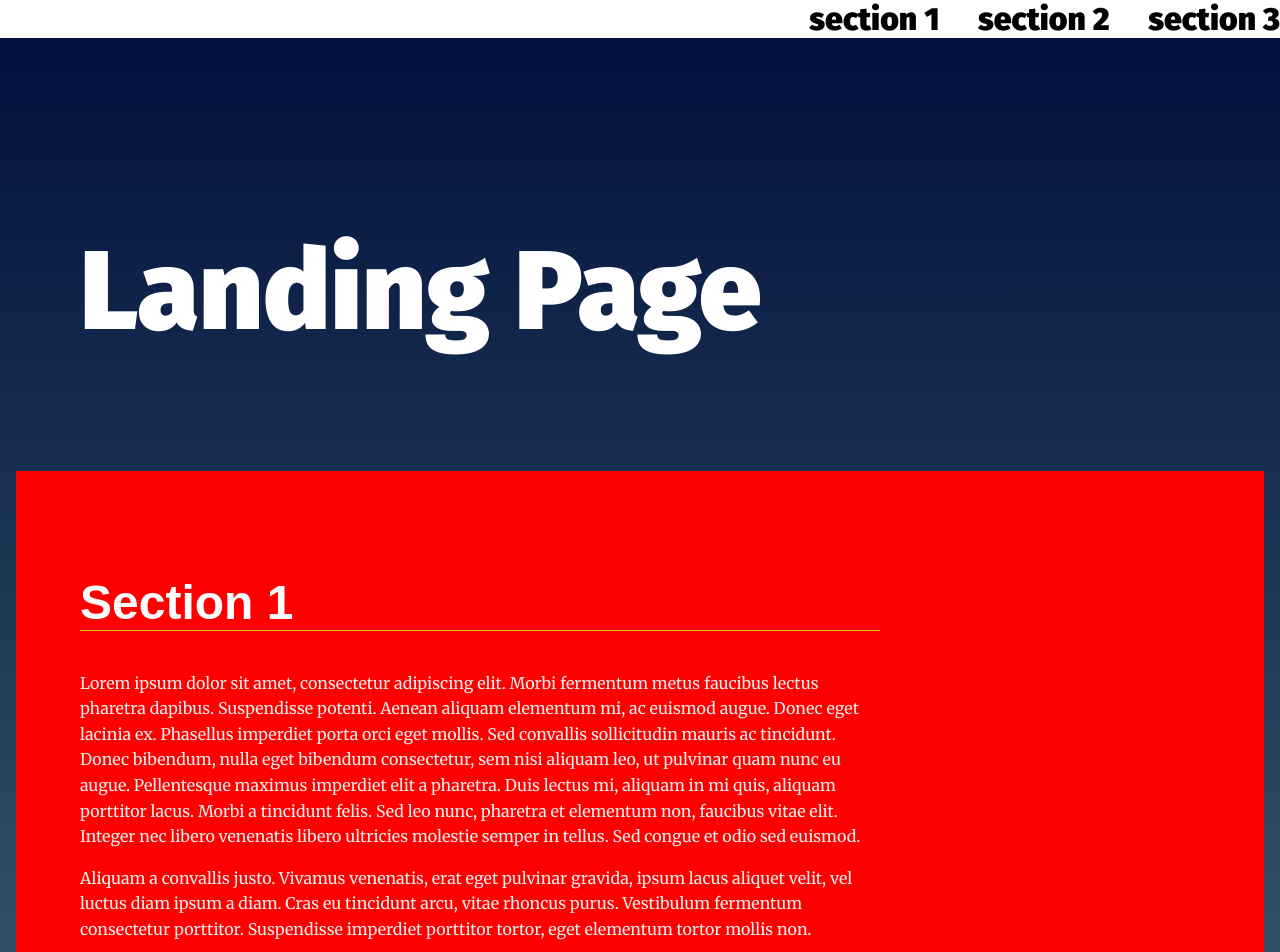
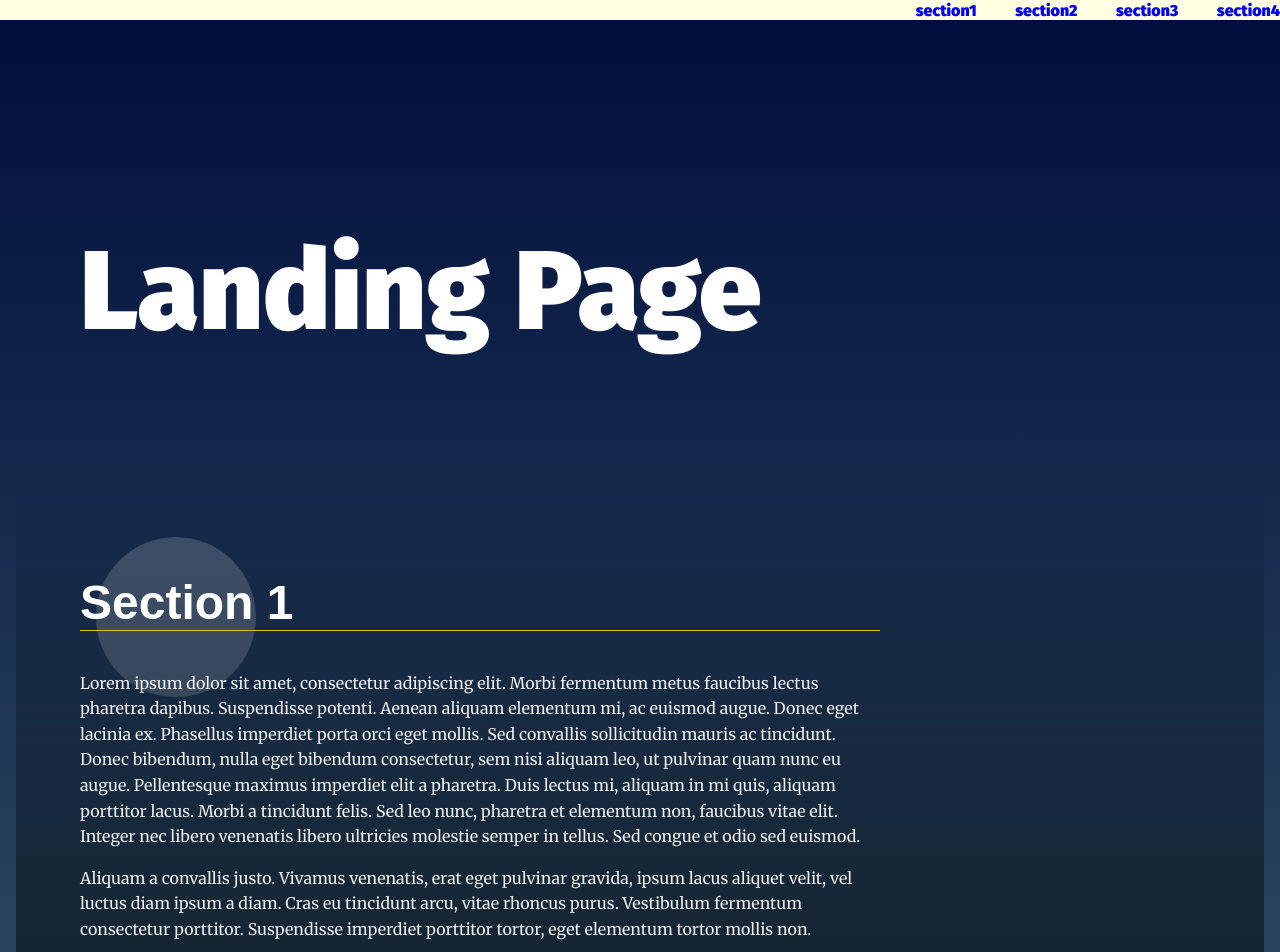
Before and after one commit to hagarsaleh/Udacity-landing-page, a plain HTML site: page index.html in a window 1280 px wide. Shown: the top 952 px of the page. Drawn offline with Linux system fonts and the light colour scheme.

Commit message:
added javascript

```diff
--- a/css/styles.css
+++ b/css/styles.css
@@ -23,7 +23,7 @@ body {
 /* Typeography General*/
 h1 {
     font-family: 'Fira Sans', sans-serif;
-    font-size: 3em;
+    font-size: 2.5em;
     margin: 2em 1rem;
 }
 
@@ -65,19 +65,28 @@ section {
 /* ---- Module Rules ---- */
 
 /* Navigation Styles*/
+.navbar__menu{
+  background: lightyellow;
+
+}
 .navbar__menu ul {
     padding-left: 0;
     margin: 0;
     text-align: right;
-    background-color: rgba(255, 255, 255, 0.187);
+
 }
 
 .navbar__menu li {
     display: inline-block;
     color: black;
-    font-size: 2em;
+    font-size: 1em;
     font-family: 'Fira Sans', sans-serif;
     padding-left: 3%;
+}
+a:after, a:before, a{
+  text-decoration: none;
+  color: balck;
+
 }
 
 .navbar__menu .menu__link {
@@ -200,9 +209,9 @@ section:nth-of-type(3n + 1) .landing__container::after {
 /* Section Active Styles */
 /* Note: your-active-class class is applied through javascript. You should update the class here and in the index.html to what you set in your javascript file.  */
 section.your-active-class {
-    background-color: red;
-    /*background: linear-gradient(0deg, rgba(0, 0, 0, 0.9) 0%, rgba(0, 0, 0, 0) 100%);*/
-}
+
+    background: linear-gradient(0deg, rgba(0, 0, 0, 0.6) 0%, rgba(0, 0, 0, 0) 100%);
+    }
 
 section.your-active-class .landing__container::before {
     opacity: 1;
@@ -211,7 +220,8 @@ section.your-active-class .landing__container::before {
 
 section.your-active-class .landing__container::after {
     opacity: 1;
-    animation: rotate 5s linear 0s infinite forwards reverse;
+  /*  transition: ease 0.3s all;*/
+    animation: rotate 50s linear 10s infinite forwards reverse;
 }
 
 /* Section Active Styles Keyframe Animations */
--- a/index.html
+++ b/index.html
@@ -53,9 +53,15 @@
         <p>Aliquam a convallis justo. Vivamus venenatis, erat eget pulvinar gravida, ipsum lacus aliquet velit, vel luctus diam ipsum a diam. Cras eu tincidunt arcu, vitae rhoncus purus. Vestibulum fermentum consectetur porttitor. Suspendisse imperdiet porttitor tortor, eget elementum tortor mollis non.</p>
       </div>
     </section>
-    <div class="active">
+    <section id="section4" data-nav="Section 4">
+      <div class="landing__container">
+        <h2>Section 4</h2>
+        <p>Lorem ipsum dolor sit amet, consectetur adipiscing elit. Morbi fermentum metus faucibus lectus pharetra dapibus. Suspendisse potenti. Aenean aliquam elementum mi, ac euismod augue. Donec eget lacinia ex. Phasellus imperdiet porta orci eget mollis. Sed convallis sollicitudin mauris ac tincidunt. Donec bibendum, nulla eget bibendum consectetur, sem nisi aliquam leo, ut pulvinar quam nunc eu augue. Pellentesque maximus imperdiet elit a pharetra. Duis lectus mi, aliquam in mi quis, aliquam porttitor lacus. Morbi a tincidunt felis. Sed leo nunc, pharetra et elementum non, faucibus vitae elit. Integer nec libero venenatis libero ultricies molestie semper in tellus. Sed congue et odio sed euismod.</p>
 
-    </div>
+        <p>Aliquam a convallis justo. Vivamus venenatis, erat eget pulvinar gravida, ipsum lacus aliquet velit, vel luctus diam ipsum a diam. Cras eu tincidunt arcu, vitae rhoncus purus. Vestibulum fermentum consectetur porttitor. Suspendisse imperdiet porttitor tortor, eget elementum tortor mollis non.</p>
+      </div>
+    </section>
+
   </main>
   <footer class="page__footer">
     <p>&copy Udacity</p>
--- a/js/app.js
+++ b/js/app.js
@@ -1,34 +1,19 @@
-/**
- *
- * Manipulating the DOM exercise.
- * Exercise programmatically builds navigation,
- * scrolls to anchors from navigation,
- * and highlights section in viewport upon scrolling.
- *
- * Dependencies: None
- *
- * JS Version: ES2015/ES6
- *
- * JS Standard: ESlint
- *
-*/
 
 var ma = document.getElementsByTagName('main');
 var nav= document.getElementById("navbar__list");
 var i =0;
-// make list bel divs in main
 var list = document.getElementsByTagName('section');
-
-//var list = ma.querySelectorAll('div');
-//create li elements for each div in main
+const fragment = document.createDocumentFragment();
 function add(){
   do  {
-    var sec = document.getElementById(`section${i+1}`);
-    var li=  document.createElement('li');
-    var id = `section ${i+1}`;
-    li.setAttribute('id' ,`${id}`);
-    var text =document.createTextNode(id);
-    li.appendChild(text);
+    var li= document.createElement('li');
+    var a=  document.createElement('a');
+    var text =document.createTextNode(`section${i+1}`);
+    a.setAttribute('href' ,`#section${i+1}`);
+    a.setAttribute('target', '_self');
+    li.appendChild(a);
+    a.appendChild(text);
+    li.appendChild(a);
     nav.appendChild(li);
 
     i++;
@@ -38,85 +23,59 @@ function add(){
 }
 add();
 
+document.querySelectorAll('a[href^="#"]').forEach(anchor => {
+    anchor.addEventListener('click', function (e) {
+        e.preventDefault();
+
+        document.querySelector(this.getAttribute('href')).scrollIntoView({
+            behavior: 'smooth'
+        });
+    });
+});
 
 
-// check if div in viewport
+// var nav= document.getElementById()
+// check if scrolling
+
+var timer = null;
+window.addEventListener('scroll', function() {
+    if(timer !== null) {
+        clearTimeout(timer);
+        nav.style.display='none';
+    }
+    timer = setTimeout(function()
+    {nav.style.display='block'}, 700);
+}, false);
 
 let options = {
 //  root: divs,
   rootMargin: '0px',
-  threshold: 1
+  threshold: .7
 }
+
 let n = 0;
-
 
 for(item of list){
 let item= document.getElementsByTagName("section")[n];
 let callback = (entries, observer) => {
-  entries.forEach(entry => {
-    item.setAttribute('class', 'your-active-class');
-    console.log(item.id);
-
-    // Each entry describes an intersection change for one observed
+    entries.forEach(entry => {
+  //  list.classList.toggle("your-active-class");
+  function myFunction(item) {
+if (document.querySelector('.your-active-class') !== null) {
+  document.querySelector('.your-active-class').classList.remove('your-active-class');
+}
+item.setAttribute('class', 'your-active-class');
+}
+    myFunction(item);
+    //console.log(item.id);
 
   });
 
 };
 let observer = new IntersectionObserver(callback, options);
-  observer.observe(list[n]);
+  observer.observe(item);
   n++;
 }
 
 
-
-//scroll lel section: using html get l location, we function onclick
-// how to loop to check which div in viewport? hoa when not scrolling
-///// check l link lw feeh l id bta3 l section ,,,train station use observer
-//where to get l ul name from ?,, class name ? name attribute azon
-//make class active ,style it we use it when in isElementInViewport
-
-
-
-//general, observer api helw lel performance ,,,smooth scroll using css
-//download l project files
-
-/**
- * Define Global Variables
- *
-*/
-
-
-/**
- * End Global Variables
- * Start Helper Functions
- *
-*/
-
-
-
-/**
- * End Helper Functions
- * Begin Main Functions
- *
-*/
-
-// build the nav
-
-
-// Add class 'active' to section when near top of viewport
-
-
-// Scroll to anchor ID using scrollTO event
-
-
-/**
- * End Main Functions
- * Begin Events
- *
-*/
-
-// Build menu
-
-// Scroll to section on link click
-
-// Set sections as active
+console.log(performance.now());
```
Also changed, not shown: 1 other file.
